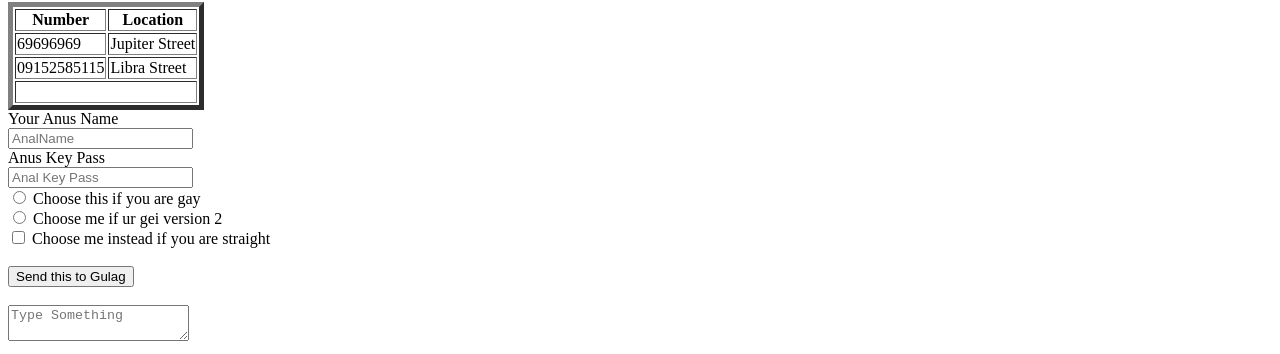
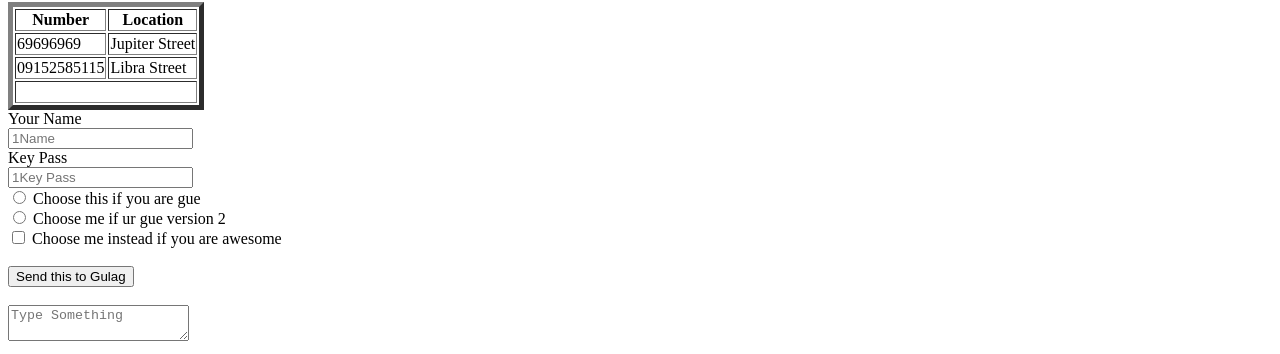
Before and after one commit to Malvorium-284/random-repo, a plain HTML site: page Web Related/index.html in a window 1280 px wide. Shown: the part 543-897 px from the top of the page. Drawn offline with Linux system fonts and the light colour scheme.

Commit message:
emergency update index.html

```diff
--- a/Web Related/index.html
+++ b/Web Related/index.html
@@ -91,17 +91,17 @@
             POST offers better security because the submitted data is not visible in the page address.
         -->
 
-        <label> Your Anus Name</label> <br />
-        <input type="text" placeholder="AnalName" name = "Anus Name"/> <br />
-        <label> Anus Key Pass </label> <br />
+        <label> Your Name</label> <br />
+        <input type="text" placeholder="1Name" name = "Name"/> <br />
+        <label> Key Pass </label> <br />
 
-        <input type="password" placeholder="Anal Key Pass" name="Anus Key Pass" /> <br />
+        <input type="password" placeholder="1Key Pass" name="Key Pass" /> <br />
 
-        <input type="radio" name="analchoose1" value="choice1" /> Choose this if you are gay <br />
+        <input type="radio" name="analchoose1" value="choice1" /> Choose this if you are gue <br />
 
-        <input type="radio" name="analchoose1" value="choicehidden" /> Choose me if ur gei version 2 <br />
+        <input type="radio" name="analchoose1" value="choicehidden" /> Choose me if ur gue version 2 <br />
 
-        <input type="checkbox" name="analchoose2" value="choice2" /> Choose me instead if you are straight <br />
+        <input type="checkbox" name="analchoose2" value="choice2" /> Choose me instead if you are awesome <br />
         <br />
         <input type="submit" value="Send this to Gulag" />
         <!-- type value for input element HTML5
```
